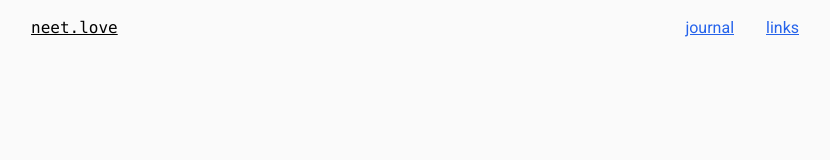
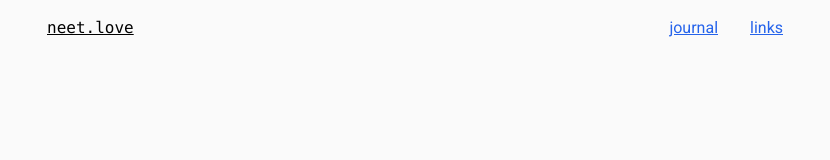
Before and after one commit to neet/neet.love, a Next.js app: page / in a window 1280 px wide. Shown: the top 160 px of the page, without its empty margins (225-1055 px from the left). Built offline with nearby package versions, Linux system fonts and the light colour scheme; what tailwindcss-hero-patterns would draw is missing.

Commit message:
chore: Restore x padding for banner

```diff
--- a/src/components/Banner/Banner.tsx
+++ b/src/components/Banner/Banner.tsx
@@ -9,7 +9,7 @@ export const Banner: FC<BannerProps> = (props) => {
 
   return (
     <header aria-labelledby={id} className={className} {...rest}>
-      <div className="mx-auto flex max-w-screen-md justify-between py-4">
+      <div className="mx-auto flex max-w-screen-md justify-between p-4">
         <Link
           href="/"
           shallow={false}
```
